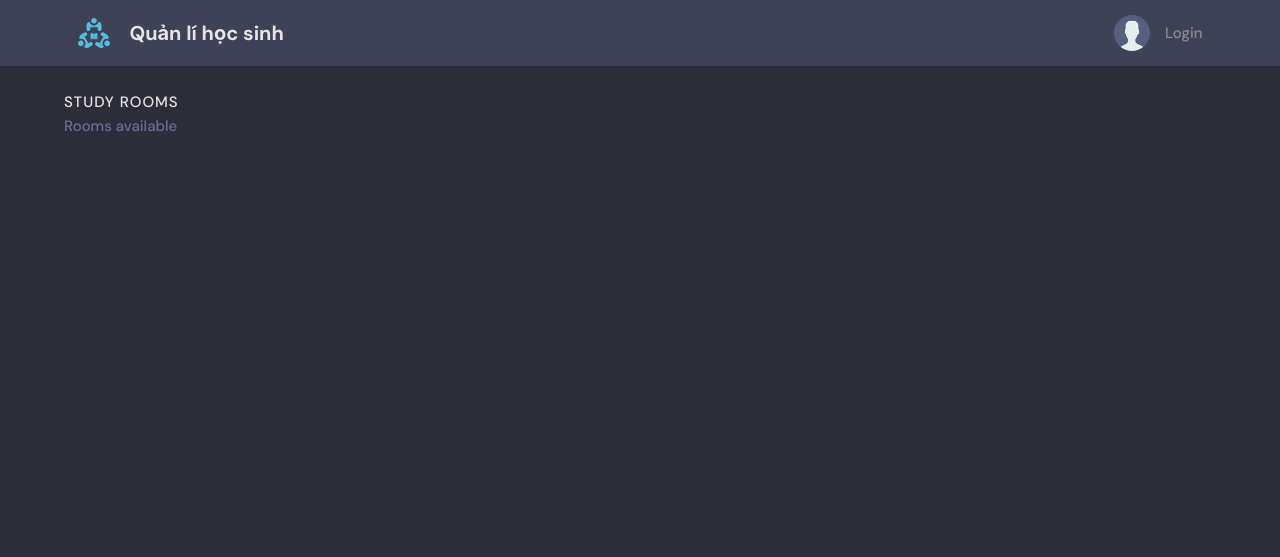
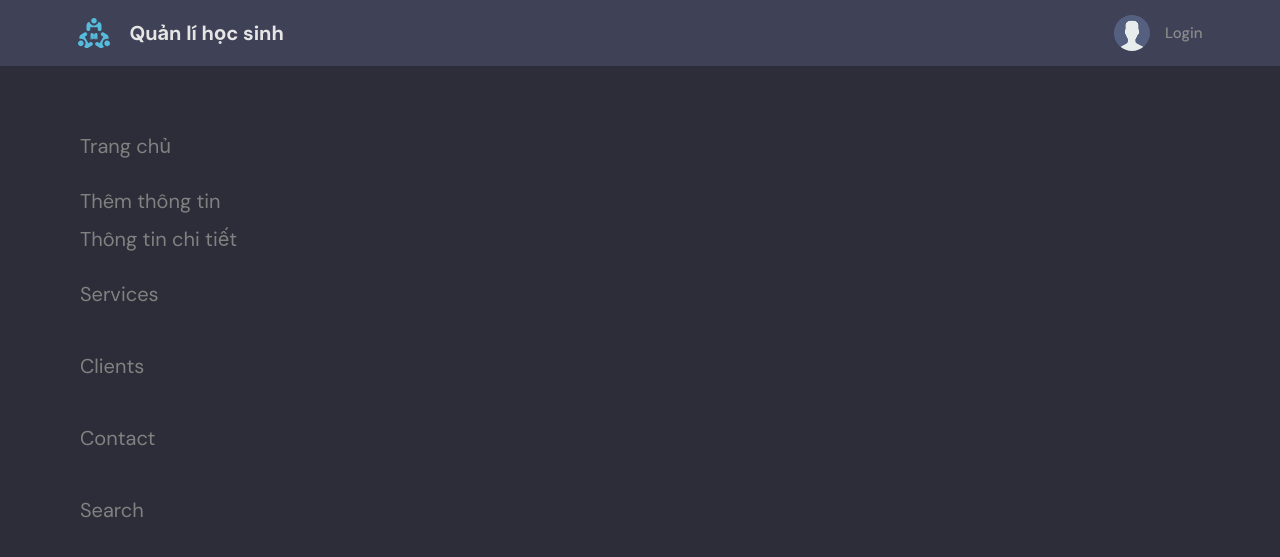
Before and after one commit to handanbadotcom/quanlihocsinh, a Django app: page / in a window 1280 px wide. Shown: the top 557 px of the page. Run offline with Django 4.2, Linux system fonts and the light colour scheme.

Commit message:
side bar ỉa chảy

```diff
--- a/base/templates/base/TiepnhanHS.html
+++ b/base/templates/base/TiepnhanHS.html
@@ -4,6 +4,7 @@
 
   <main class="create-room layout">
     <div class="container">
+      {% include 'base/topics_component.html' %}
       <div class="layout__box">
         <div class="layout__boxHeader">
           <div class="layout__boxTitle">
--- a/base/templates/base/home.html
+++ b/base/templates/base/home.html
@@ -6,7 +6,7 @@
   <div class="container">
 
     <!-- Topics Start -->
-    <!--{% include 'base/topics_component.html' %}-->
+    {% include 'base/topics_component.html' %}
 
     <!-- Topics End -->
 
@@ -30,13 +30,6 @@
         </div>
       </div>
 
-      <div class="roomList__header">
-        <div>
-          <h2>Study Rooms</h2>
-          <p>{{room_count}} Rooms available</p>
-        </div>
-
-      </div>
 
      <!-- {% include 'base/feed_component.html' %}-->
 
--- a/base/templates/base/topics_component.html
+++ b/base/templates/base/topics_component.html
@@ -1,19 +1,22 @@
+<!--
+
 <div class="topics">
     <div class="topics__header">
         <h2>Browse Topics</h2>
     </div>
-    <ul class="topics__list">
-        <li>
-            <a href="{% url 'home' %}" class="active">All <span>{{topics.count}}</span></a>
-        </li>
 
-        {% for topic in topics %}
-        <li>
-            <a href="{% url 'home' %}?q={{topic.name}}">{{topic.name}}<span>{{topic.room_set.all.count}}</span></a>
-        </li>
-        {% endfor %}
 
-    </ul>
+
+    <button class="dropdown-btn">Thêm thông tin
+        <i class="fa fa-caret-down"></i>
+      </button>
+      <div class="dropdown-container">
+        <a href="#">Link 1</a>
+        <a href="#">Link 2</a>
+        <a href="#">Link 3</a>
+      </div>
+
+
     <a class="btn btn--link" href=" url 'topics' ">
         More
         <svg version="1.1" xmlns="http://www.w3.org/2000/svg" width="32" height="32" viewBox="0 0 32 32">
@@ -21,4 +24,113 @@
             <path d="M16 21l-13-13h-3l16 16 16-16h-3l-13 13z"></path>
         </svg>
     </a>
-</div>
+</div>-->
+
+<style>
+
+
+    /* Fixed sidenav, full height */
+    .sidenav {
+      height: 100%;
+      width: 200px;
+      z-index: 1;
+      top: 0;
+      left: 0;
+      overflow-x: hidden;
+      padding-top: 20px;
+      line-height: 3;
+    }
+
+    /* Style the sidenav links and the dropdown button */
+    .sidenav a, .dropdown-btn {
+      padding: 6px 8px 6px 16px;
+      text-decoration: none;
+      font-size: 20px;
+      color: #818181;
+      display: block;
+      border: none;
+      background: none;
+      width: 100%;
+      text-align: left;
+      cursor: pointer;
+      outline: none;
+    }
+
+    /* On mouse-over */
+    .sidenav a:hover, .dropdown-btn:hover {
+      color: #f1f1f1;
+    }
+
+    /* Main content */
+    .main {
+      margin-left: 200px; /* Same as the width of the sidenav */
+      font-size: 20px; /* Increased text to enable scrolling */
+      padding: 0px 10px;
+    }
+
+    /* Add an active class to the active dropdown button */
+    .active {
+      color: white;
+    }
+
+    /* Dropdown container (hidden by default). Optional: add a lighter background color and some left padding to change the design of the dropdown content */
+    .dropdown-container {
+      display: none;
+      padding-left: 8px;
+    }
+
+    /* Optional: Style the caret down icon */
+    .fa-caret-down {
+      float: right;
+      padding-right: 8px;
+    }
+
+    /* Some media queries for responsiveness */
+    @media screen and (max-height: 450px) {
+      .sidenav {padding-top: 15px;}
+      .sidenav a {font-size: 18px;}
+    }
+    </style>
+
+<div class="sidenav">
+    <a href="{% url 'home' %}">Trang chủ</a>
+    <button class="dropdown-btn">Thêm thông tin
+      <i class="fa fa-caret-down"></i>
+    </button>
+    <div class="dropdown-container">
+      <a href="{% url 'TiepnhanHS' %}">Tiếp nhận học sinh</a>
+    </div>
+    <button class="dropdown-btn">Thông tin chi tiết
+        <i class="fa fa-caret-down"></i>
+      </button>
+      <div class="dropdown-container">
+        <a href="#">Lập danh sách lớp</a>
+        <a href="#">Tra cứu học sinh</a>
+        <a href="#">Nhận bảng điểm môn</a>
+        <a href="#">Báo cáo tổng kết môn</a>
+        <a href="#">Báo cáo tổng kết học kỳ</a>
+      </div>
+    <a href="#services">Services</a>
+    <a href="#clients">Clients</a>
+    <a href="#contact">Contact</a>
+    <a href="#contact">Search</a>
+  </div>
+
+
+  <script>
+    /* Loop through all dropdown buttons to toggle between hiding and showing its dropdown content - This allows the user to have multiple dropdowns without any conflict */
+    var dropdown = document.getElementsByClassName("dropdown-btn");
+    var i;
+
+    for (i = 0; i < dropdown.length; i++) {
+      dropdown[i].addEventListener("click", function() {
+        this.classList.toggle("active");
+        var dropdownContent = this.nextElementSibling;
+        if (dropdownContent.style.display === "block") {
+          dropdownContent.style.display = "none";
+        } else {
+          dropdownContent.style.display = "block";
+        }
+      });
+    }
+    </script>
--- a/static/styles/style.css
+++ b/static/styles/style.css
@@ -1163,3 +1163,26 @@
   color: var(--color-main);
   font-weight: 1.4rem;
 }
+
+.dropdown {
+  min-width: 15em;
+  position: relative;
+  margin: 2em;
+}
+
+.dropdown *{
+  box-sizing: border-box;
+}
+
+.select {
+  background: #2a2f3b;
+  color: #fff;
+  display: flex;
+  justify-content: space-between;
+  align-items: center;
+  border: 2px #2a2f3b solid;
+  border-radius: 0.5em;
+  padding: 1em;
+  cursor: pointer;
+  transition: background 0.3s;
+}
```
